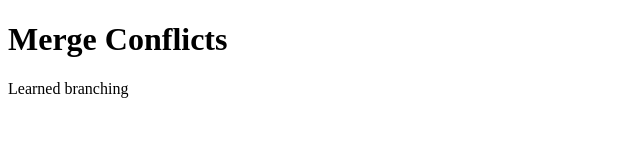
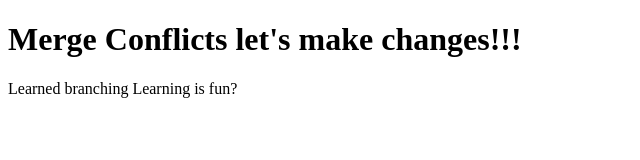
Before and after one commit to pootsmagoots/merge-conflicts, a plain HTML site: page index.html in a window 1280 px wide. Shown: the whole page, without its empty margins (0-640 px from the left). Drawn offline with Linux system fonts and the light colour scheme.

Commit message:
new changes

```diff
--- a/index.html
+++ b/index.html
@@ -7,9 +7,11 @@
   <body>
     <h1>
       Merge Conflicts
+      let's make changes!!!
     </h1>
     <p>
     Learned branching
+    Learning is fun?
     </p>
 
   </body>
```
